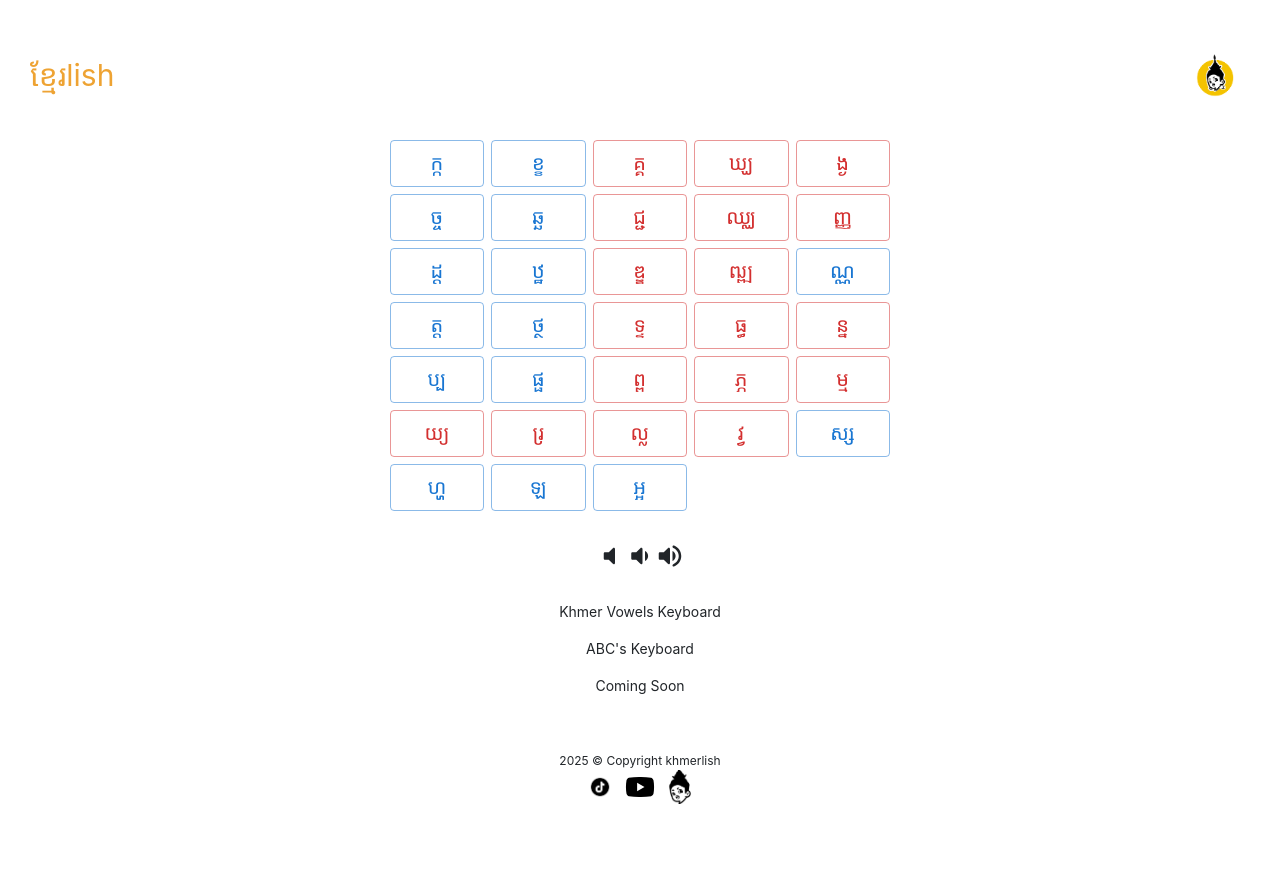
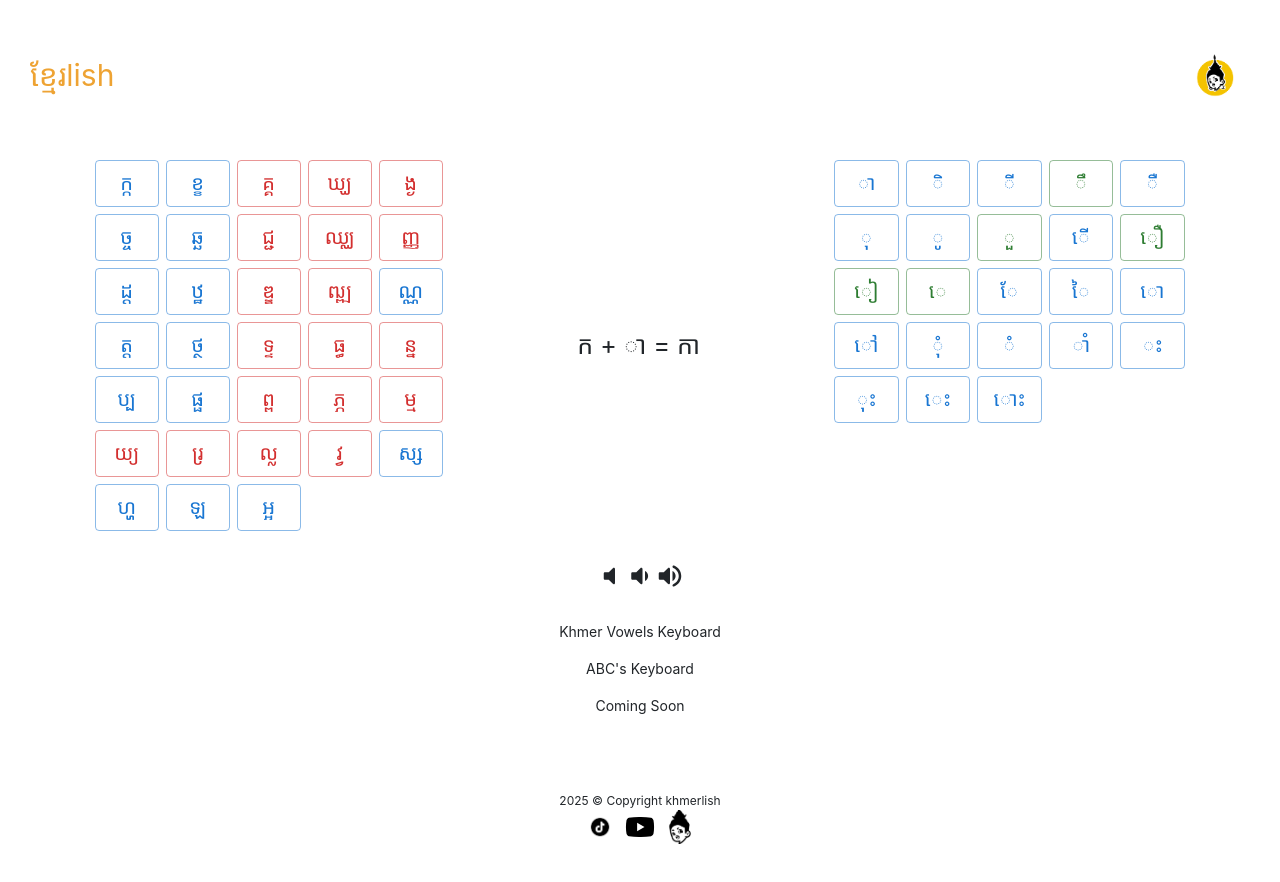
Before and after one commit to raksalim/gh-pages-khmerlish-learning-website, a React (Vite) app: page / in a window 1280 px wide. Shown: the top 882 px of the page. Before the commit the page ends 854 px from the top, so only its background shows below. Built offline with nearby package versions, Linux system fonts and the light colour scheme.

Commit message:
vowel buttons added.

```diff
--- /dev/null
+++ b/src/data/khmer/khmerVowels.ts
@@ -0,0 +1,27 @@
+export const khmerVowels: string[] = [
+	'ា',
+	'ិ',
+	'ី',
+	'ឹ',
+	'ឺ',
+	'ុ',
+	'ូ',
+	'ួ',
+	'េី',
+	'ឿ',
+	'ៀ',
+	'េ',
+	'ែ',
+	'ៃ',
+	'ោ',
+	'ៅ',
+	'ុំ',
+	'ំ',
+	'ាំ',
+	'ះ',
+	'ុះ',
+	'េះ',
+	'ោះ',
+];
+
+export const khmerVowelsThatDontChange: string[] = ['ួ', 'ឹ', 'េ', 'ឿ', 'ៀ'];
--- a/src/pages/KhmerWordPractice.tsx
+++ b/src/pages/KhmerWordPractice.tsx
@@ -1,36 +1,70 @@
 // import { useState } from "react"
-import { khmerConsonantsAh, khmerConsonantsAll } from "../data/letterConstants"
+import { khmerConsonantsAh, khmerConsonantsAll } from "../data/khmer/khmerConstants"
 import VolumeMuteRoundedIcon from '@mui/icons-material/VolumeMuteRounded';
 import VolumeDownRoundedIcon from '@mui/icons-material/VolumeDownRounded';
 import VolumeUpRoundedIcon from '@mui/icons-material/VolumeUpRounded';
 import { Button } from "@mui/material"
+import { useState } from "react";
+import { khmerVowels, khmerVowelsThatDontChange } from "../data/khmer/khmerVowels";
 
 export const KhmerWordPractice = () => {
-    // const [consonent, setConsonent] = useState<string>('')
-    // const [jung, setJung] = useState<string>('')
-    // const [vowel, setVowel] = useState<string>('')
+    const [consonent, setConsonent] = useState<string>('ក')
+    const [vowel, setVowel] = useState<string>('ា')
+    const [isAh, setIsAh] = useState<boolean>(true)
 
-    // const vowels = "ាិីុូ".split("")
+    const vowels = "ាិីុូ".split("")
+
+    const setVowelColor = (letter: string) =>
+        isAh ? "primary" : "error"
 
 
     return (
-        <div style={{ width: 'auto' }}>
-            {/* <h1>{consonent + jung + vowel}</h1> */}
-            {/* <button onClick={() => { setConsonent("") }}>{"-"}</button>
-            <button onClick={() => { setJung("") }}>{"-"}</button> */}
-            <div style={{ display: "grid", gridTemplateColumns: "repeat(5, 1fr)", gap: "7px", maxWidth: "500px", margin: "auto" }}>
+        <div style={{ maxWidth: '1130px', margin: 'auto', padding: '20px' }}>
+            <style>
+                {`
+                    @media (max-width: 1130px) {
+                        .flex-container {
+                            flex-direction: column;
+                            }
+                    }
+                `}
+            </style>
+
+            <div className="flex-container" style={{ display: "flex", justifyContent: "center", alignItems: "center", flexWrap: "wrap" }}>
+                <div style={{ display: "grid", gridTemplateColumns: "repeat(5, 1fr)", gap: "7px", maxWidth: "500px", marginBottom: "auto" }}>
                     {
-                    khmerConsonantsAll.map((letter, idx) =>
+                        khmerConsonantsAll.map((khmerConsonant, idx) =>
                             <div style={{ display: "flex", flexDirection: "column", alignItems: "center", textAlign: "center" }} key={idx}>
                                 <Button
                                     variant="outlined"
-                                color={khmerConsonantsAh.includes(letter) ? "primary" : "error"}
+                                    color={khmerConsonantsAh.includes(khmerConsonant) ? "primary" : "error"}
                                     fullWidth
                                     style={{ fontSize: "20px" }}
-                                // onClick={() => { setConsonent(letter); new Audio(`/sound/consonants/c-${idx + 1}.wav`).play() }}
-                                onClick={() => { new Audio(`/sound/consonants/c-${idx + 1}.wav`).play() }}
+                                    onClick={() => { setConsonent(khmerConsonant); setIsAh(khmerConsonantsAh.includes(khmerConsonant)); new Audio(`/sound/consonants/c-${idx + 1}.wav`).play() }}
+                                // onClick={() => { new Audio(`/sound/consonants/c-${idx + 1}.wav`).play() }}
                                 >
-                                { (letter === 'ឡ') ? letter : letter + "្" + letter}
+                                    {(khmerConsonant === 'ឡ') ? khmerConsonant : khmerConsonant + "្" + khmerConsonant}
+                                </Button>
+                            </div>
+                        )
+                    }
+                </div>
+                <div style={{ display: 'flex', justifyContent: 'center', alignItems: 'center', maxWidth: "200px", height: '100px', fontSize: '25px', margin: 'auto' }}>
+                    {`${consonent}  +  ${vowel} = ${consonent + vowel}`}
+                </div>
+                <div style={{ display: "grid", gridTemplateColumns: "repeat(5, 1fr)", gap: "7px", maxWidth: "500px", marginBottom: "auto" }}>
+                    {
+                        khmerVowels.map((vowel, idx) =>
+                            <div style={{ display: "flex", flexDirection: "column", alignItems: "center", textAlign: "center" }} key={idx}>
+                                <Button
+                                    variant='outlined'
+                                    color={khmerVowelsThatDontChange.includes(vowel) ? 'success' : setVowelColor(vowel)}
+                                    fullWidth
+                                    style={{ fontSize: "20px" }}
+                                    onClick={() => { setVowel(vowel); new Audio(`/sound/consonants/c-${idx + 1}.wav`).play() }}
+                                // onClick={() => { new Audio(`/sound/consonants/c-${idx + 1}.wav`).play() }}
+                                >
+                                    {vowel}
                                 </Button>
                                 {/* <Button variant="outlined"
                                 style={{ width: "30px" }}
@@ -42,12 +76,15 @@ export const KhmerWordPractice = () => {
                         )
                     }
                 </div>
+            </div>
+
             <div style={{ textAlign: "center", fontSize: "14px", paddingTop: "30px" }}>
                 <div style={{ textAlign: "center", fontSize: "14px", marginBottom: "30px" }}>
                     <VolumeMuteRoundedIcon style={{ fontSize: "30px" }} />
                     <VolumeDownRoundedIcon style={{ fontSize: "30px" }} />
                     <VolumeUpRoundedIcon style={{ fontSize: "30px" }} />
                 </div>
+
                 <p>Khmer Vowels Keyboard</p>
                 <p>ABC's Keyboard</p>
                 <p>Coming Soon</p>
```
Also changed, not shown: src/data/english/englishLetters.ts (added), src/data/khmer/khmerConstants.ts (renamed from src/data/letterConstants.ts). Lines whose indentation alone changed are shown as unchanged.
